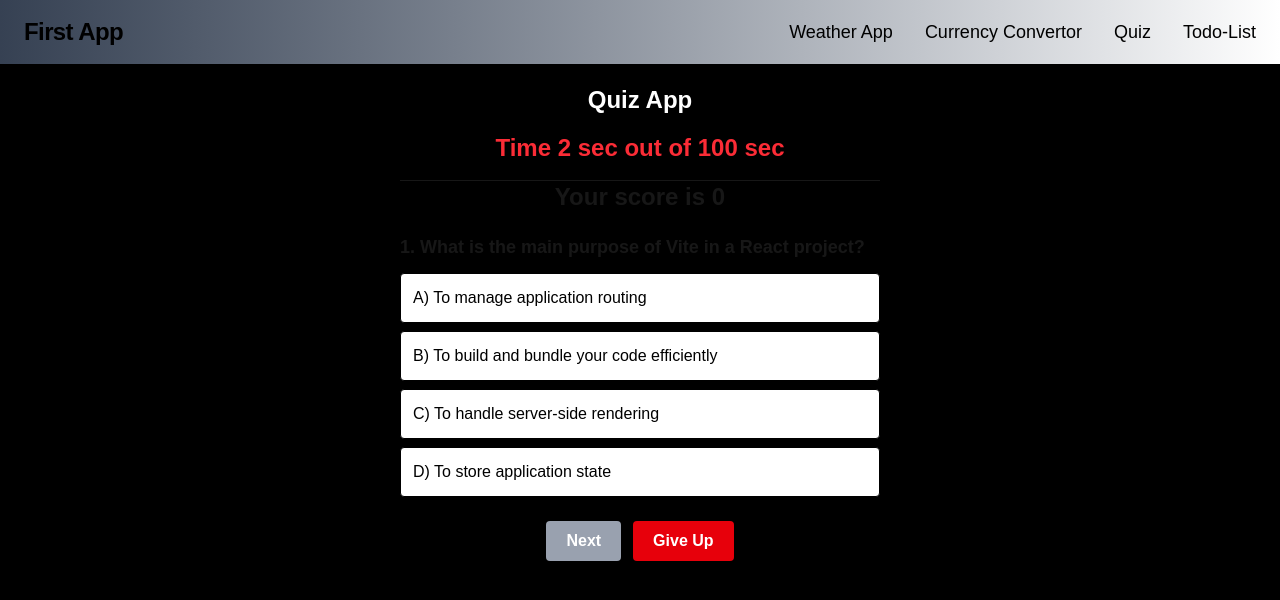
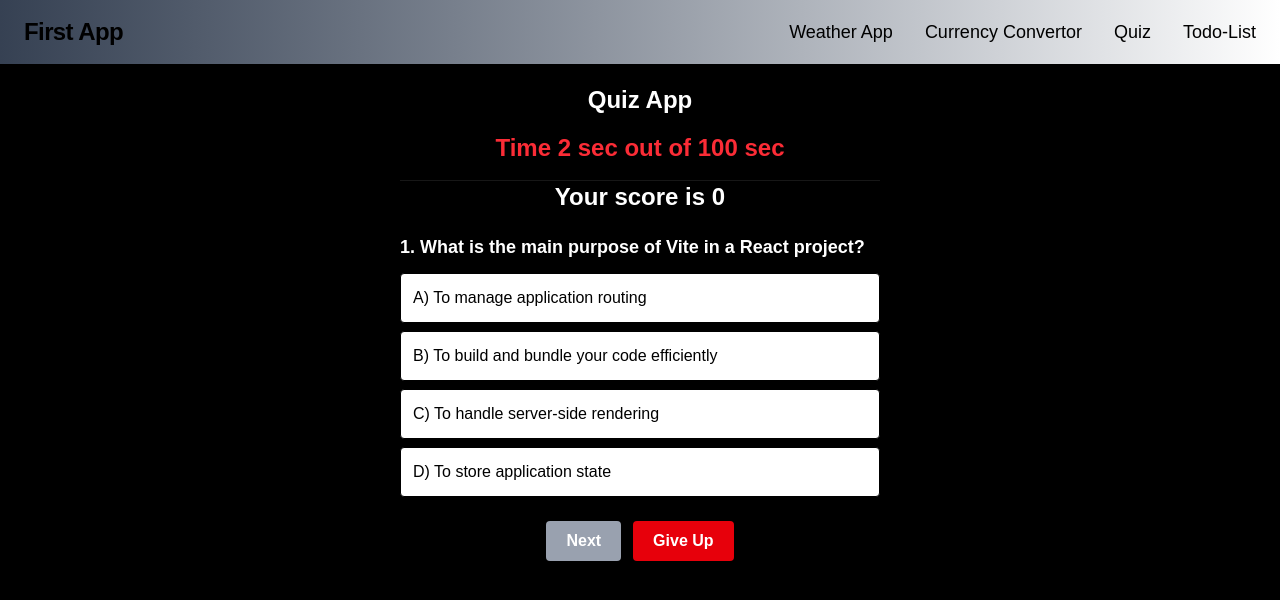
Before and after one commit to Bilal-Jamil-121/basic-app-react, a Next.js app: page /contact in a window 1280 px wide. Both pictures are taken after a click on the button "Start". Shown: the top 600 px of the page. Built offline with nearby package versions, Linux system fonts and the light colour scheme.

Commit message:
quiz color problem resolved

```diff
--- a/app/contact/page.js
+++ b/app/contact/page.js
@@ -113,9 +113,9 @@ const Page = () => {
   };
 
   return (
-    <div className='pt-5 w-full  mx-auto md:px-100 bg-black min-h-screen'>
+    <div className='pt-5 w-full  mx-auto  md:px-100 bg-black min-h-screen'>
 
-      <h1 className='flex justify-center text-white font-bold text-2xl mb-4'>Quiz App</h1>
+      <h1 className='flex justify-center text-white  font-bold text-2xl mb-4'>Quiz App</h1>
       <h1 className='flex text-red-500 justify-center font-bold text-2xl mb-4'>Time {counter} sec out of 100 sec</h1>
     { !start&&( <button onClick={()=>{
       setFinished(!finished);
@@ -126,9 +126,9 @@ const Page = () => {
       <hr />
       {!finished && (
         <>
-          <h2 className='flex justify-center font-bold text-2xl mb-4'>Your score is {Correct}</h2>
+          <h2 className='flex justify-center font-bold text-white text-2xl mb-4'>Your score is {Correct}</h2>
           <div className='mt-5'>
-            <h2 className='font-semibold text-lg mb-3'>{index + 1}. {question.question}</h2>
+            <h2 className='font-semibold text-white text-lg mb-3'>{index + 1}. {question.question}</h2>
             <ul className='space-y-2'>
               <li className={`p-3 rounded cursor-pointer border ${getOptionClass("A")}`} onClick={() => handleAnswer("A")}>{question.option1}</li>
               <li className={`p-3 rounded cursor-pointer border ${getOptionClass("B")}`} onClick={() => handleAnswer("B")}>{question.option2}</li>
@@ -162,8 +162,8 @@ const Page = () => {
 
       {(finished && start) && (
         <div className='text-center mt-10'>
-          <h2 className='text-2xl font-bold mb-2'>Quiz Completed!</h2>
-          <p className='text-lg mb-6'>You scored {Correct} out of {mcq.length}</p>
+          <h2 className='text-2xl font-bold mb-2 text-white'>Quiz Completed!</h2>
+          <p className='text-lg mb-6 text-white'>You scored {Correct} out of {mcq.length}</p>
           <button
             onClick={handlereset}
             className='bg-red-600 text-white px-5 py-2 rounded hover:bg-red-700'
```
